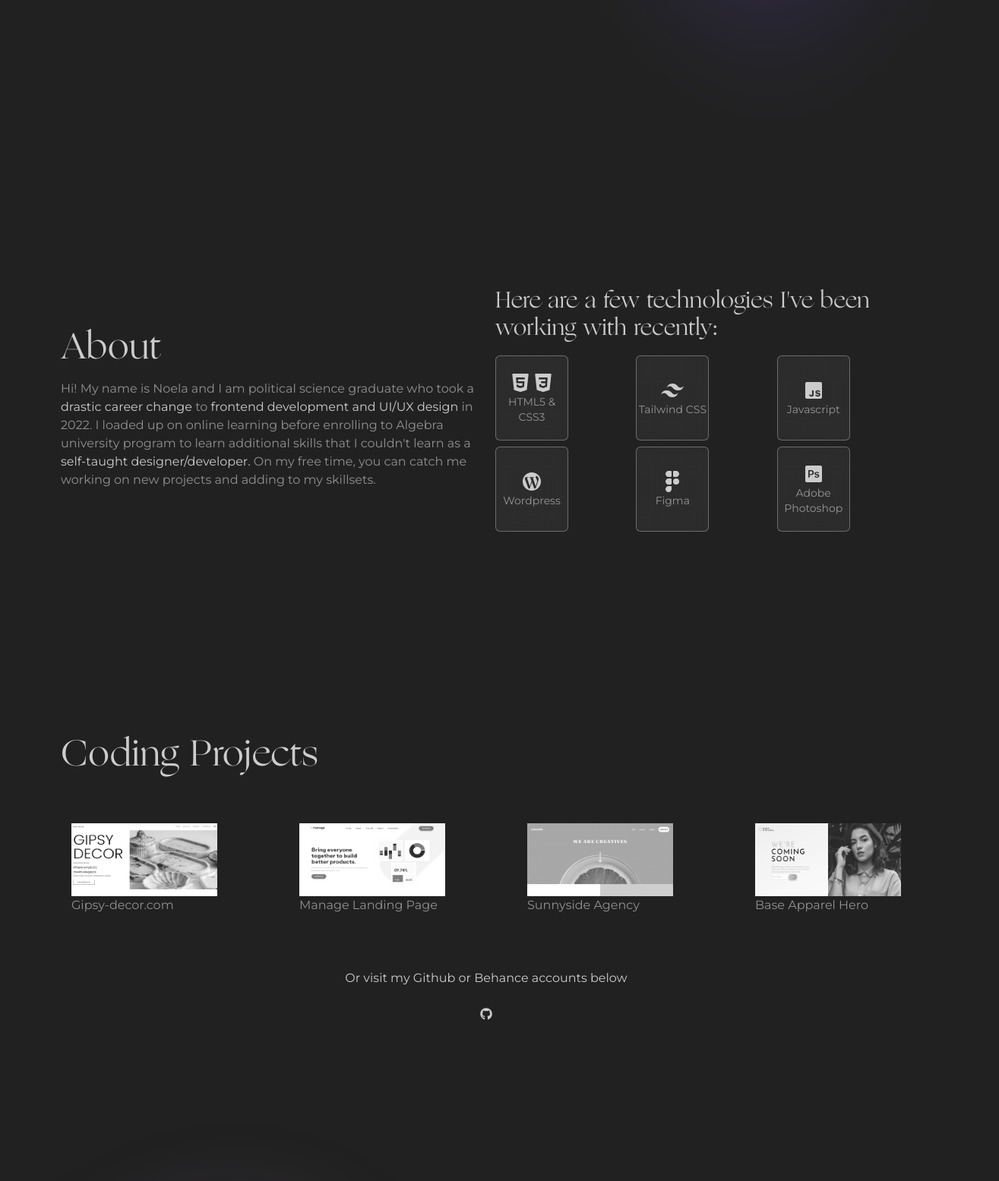
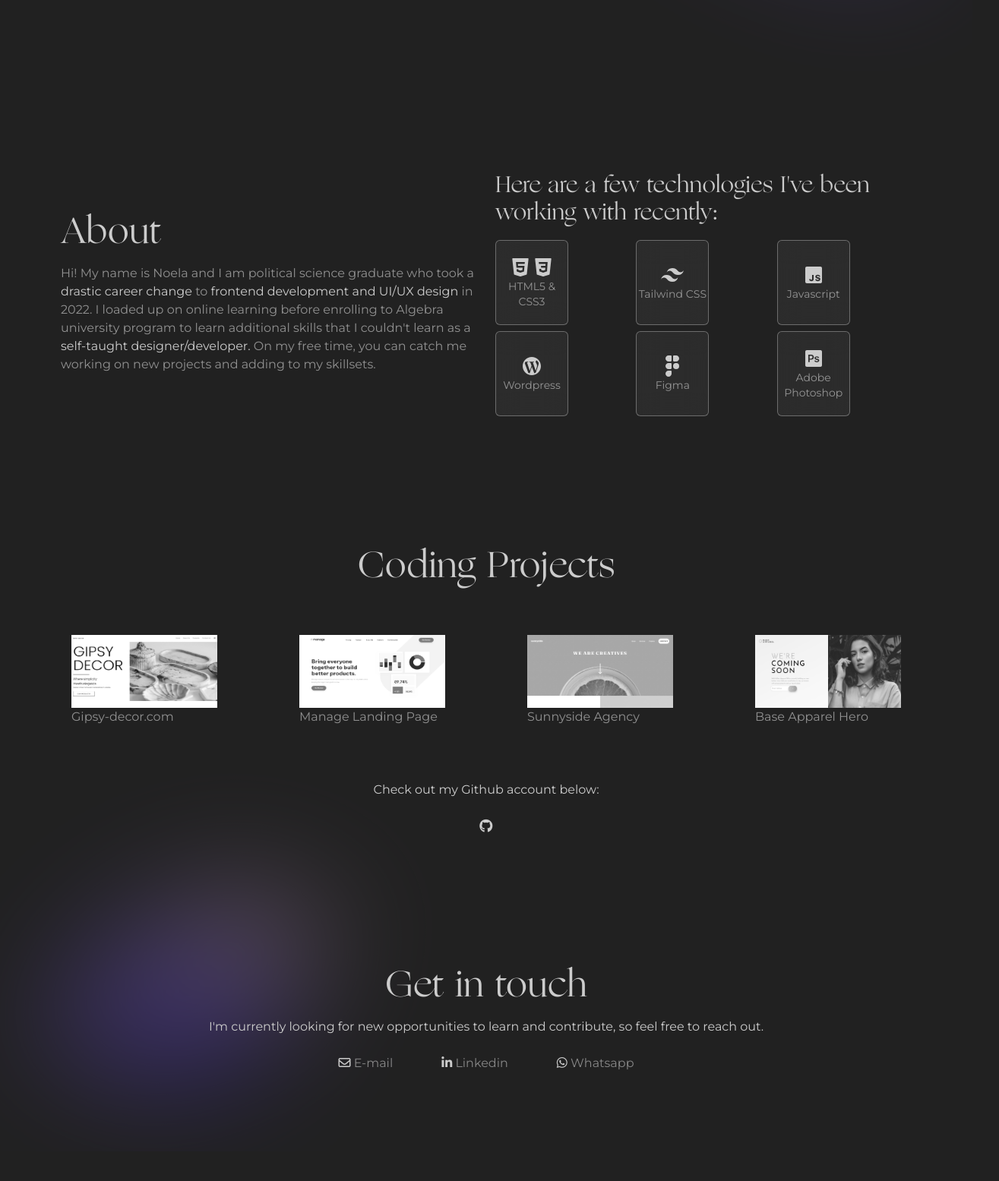
Before and after one commit to NoelaOst/noelaost.github.io, a website: page index.html in a window 1280 px wide. Shown: the part 740-2295 px from the top of the page at 76% size, 1315 px wide, since content can reach past the window. After the commit the page ends 2256 px from the top, so only its background shows below. Drawn offline with Linux system fonts and the light colour scheme.

Commit message:
new changes

```diff
--- a/index.html
+++ b/index.html
@@ -1,5 +1,5 @@
 <!DOCTYPE html>
-<html class="scroll-smooth" lang="en">
+<html class="scroll-smooth w-full m-0 p-0" lang="en">
   <head>
     <meta charset="UTF-8" />
     <meta name="viewport" content="width=device-width, initial-scale=1.0" />
@@ -13,13 +13,13 @@
     <script src="js/main.js" defer></script>
   </head>
   <body
-    class="overflow-x-hidden min-w-screen font-sans text-light-gray text-center md:text-left bg-dark-gray mx-10 md:mx-20"
+    class="overflow-x-hidden text-light-gray text-center md:text-left bg-dark-gray mx-10 md:mx-20"
   >
     <!-- header -->
     <header>
       <nav class="main-nav flex flex-row justify-end md:justify-center py-6">
         <ul
-          class="nav-list before:fixed before:inset-0 before:bg-transparent before:-z-10 md:before:hidden z-10 hidden md:static md:flex md:flex-row md:gap-12 md:justify-center md:items-center md:bg-transparent md:text-light-gray"
+          class="nav-list z-10 hidden md:static md:flex md:flex-row md:gap-12 md:justify-center md:items-center md:bg-transparent md:text-light-gray"
         >
           <a href="#about">
             <li
@@ -57,7 +57,7 @@
           <span class="line line3"></span>
         </div>
       </nav>
-      <div class="gradient-top animate-spin-slow"></div>
+      <div class="gradient-top"></div>
     </header>
     <!-- main -->
 
@@ -69,7 +69,7 @@
         id="home"
       >
         <div class="w-full">
-          <h1 class="text-6xl md:text-7xl text-left">Hi, I'm Noela Oštrić.</h1>
+          <h1 class="text-5xl md:text-7xl text-left">Hi, I'm Noela Oštrić.</h1>
           <h2 class="text-3xl text-left">
             I design and develop websites.
           </h2>
@@ -84,7 +84,7 @@
       </section>
       <!-- about -->
       <section
-        class="min-h-screen flex flex-col md:flex-row justify-center items-center basis-full gap-6"
+        class="flex flex-col md:flex-row justify-center items-center basis-full gap-6 py-10 md:py-20"
         id="about"
       >
         <div class="about-author w-full">
@@ -104,7 +104,7 @@
             <h3>
               Here are a few technologies I've been working with recently:
             </h3>
-            <div class="tech-stack-wrapper grid grid-cols-3 text-white/50 gap-2 text-sm text-center place-items-center md:place-items-start">
+            <div class="tech-stack-wrapper grid grid-cols-2 sm:grid-cols-3 text-white/50 gap-2 text-sm text-center place-items-center md:place-items-start">
                 <div class="flex flex-col justify-center items-center w-24 h-28 rounded-md bg-white/5 backdrop-blur-lg border border-light-gray/40 hover:border-light-gray hover:text-light-gray">
                   <span class="flex flex-row">
                     <svg xmlns="http://www.w3.org/2000/svg" fill="#cccccc" viewBox="0 0 30 30" width="30px" height="30px">    <path d="M25.428,3.333C25.238,3.121,24.967,3,24.683,3H5.317C5.033,3,4.762,3.121,4.572,3.333c-0.19,0.212-0.28,0.495-0.249,0.777 l2.202,19.823c0.044,0.403,0.329,0.74,0.719,0.851l7.48,2.137c0.09,0.026,0.183,0.039,0.275,0.039s0.185-0.013,0.275-0.039 l7.48-2.137c0.39-0.111,0.674-0.448,0.719-0.851L25.676,4.11C25.708,3.828,25.618,3.545,25.428,3.333z M20.629,10.43h-8.93 l0.212,2.542h8.503l-0.638,7.51L15.003,22l-0.047-0.015l-4.72-1.505L9.978,17.42h2.312l0.101,1.189l2.637,0.581l2.591-0.582 l0.275-3.213h-8.09L9.178,8h11.659L20.629,10.43z"/></svg>
@@ -137,9 +137,9 @@
 
       <!-- projects -->
 
-      <section class="min-h-screen py-6" id="projects">
-        <h2>Coding Projects</h2>
-        <div class="projects-wrapper grid md:grid-cols-2 lg:grid-cols-4 gap-6 lg:gap-20 place-items-center text-white/50 min-h-max min-w-max py-4 md:py-12">
+      <section class="py-10 md:py-20" id="projects">
+        <h2 class="text-center">Coding Projects</h2>
+        <div class="projects-wrapper grid md:grid-cols-2 xl:grid-cols-4 gap-6 lg:gap-20 place-items-center text-white/50 min-h-max min-w-max py-4 md:py-12">
           <a class="hover:text-light-gray" href="https://www.gipsy-decor.com/"><img class="w-48 h-24 object-fit grayscale hover:grayscale-0" src="images/gipsy-decor-screenshot-header.png" alt="gipsy-decor-screenshot" />Gipsy-decor.com</a>
           <a class="hover:text-light-gray" href="https://noelaost.github.io/Manage-Landing-Page/"
             ><img class="w-48 h-24 object-fit grayscale hover:grayscale-0"  src="images/Manage-Landing-Page-screenshot-header.png" alt="Manage-Landing-Page-screenshot"
@@ -159,10 +159,10 @@
           <a href=""><img src="" alt="" /></a>
         </div> -->
         <div>
-          <p class="my-6 text-center">Or visit my Github or Behance accounts below</p>
+          <p class="my-6 text-center">Check out my Github account below:</p>
           <ul class="flex flex-col justify-center items-center gap-4">
             <li>
-              <a href=""><i class="fa-brands fa-github hover:scale-110"></i></a>
+              <a href=""><i class="fa-brands fa-github scale-110 hover:scale-150"></i></a>
             </li>
             <!-- <li>
               <a href=""><i class="fa-brands fa-behance hover:scale-110"></i></a>
@@ -172,14 +172,14 @@
         </div>
       </section>
       <!-- contact -->
-      <section class="min-h-50 relative flex flex-col py-6" id="contact">
-        <h2>Get in touch</h2>
-        <p>
+      <section class="min-h-50 relative flex flex-col py-10 md:py-20" id="contact">
+        <h2 class="text-center">Get in touch</h2>
+        <p class="text-center">
           I'm currently looking for new opportunities to learn and contribute,
           so feel free to reach out.
         </p>
         <div
-          class="social flex flex-col md:flex-row justify-center items-center md:justify-start md:items-start gap-6 md:gap-16 py-6 text-light-gray/60"
+          class="social flex flex-col md:flex-row justify-center items-center gap-6 md:gap-16 py-6 text-light-gray/60"
         >
           <a
             class="min-w-max hover:text-light-gray active:text-light-gray"
--- a/js/main.js
+++ b/js/main.js
@@ -1,7 +1,6 @@
 const mainNav = document.querySelector(".main-nav");
 const navList = document.querySelector(".nav-list");
 const hamburger = document.querySelector(".hamburger");
-const body = document.querySelector("body");
 const navListLink = document.querySelectorAll(".nav-list-link");
 const toTopBtn = document.querySelector(".to-top-btn");
 
@@ -9,7 +8,6 @@ const toTopBtn = document.querySelector(".to-top-btn");
 hamburger.addEventListener("click", () => {
     navList.classList.toggle("active");
     hamburger.classList.toggle("active");
-    body.classList.toggle("active");
 
 });
 
@@ -17,7 +15,6 @@ navListLink.forEach(link => {
     link.addEventListener("click", () => {
         navList.classList.remove("active");
         hamburger.classList.remove("active");
-        body.classList.remove("active");
     });
 });
 // ¨scroll to top button
--- a/src/input.css
+++ b/src/input.css
@@ -80,9 +80,6 @@ h3 {
 .hamburger.active {
   @apply fixed;
 }
-body.active {
-  @apply h-full overflow-y-hidden md:overflow-auto;
-}
 
 /* background gradients  */
 .gradient-top {
```
Also changed, not shown: public/output.css.
